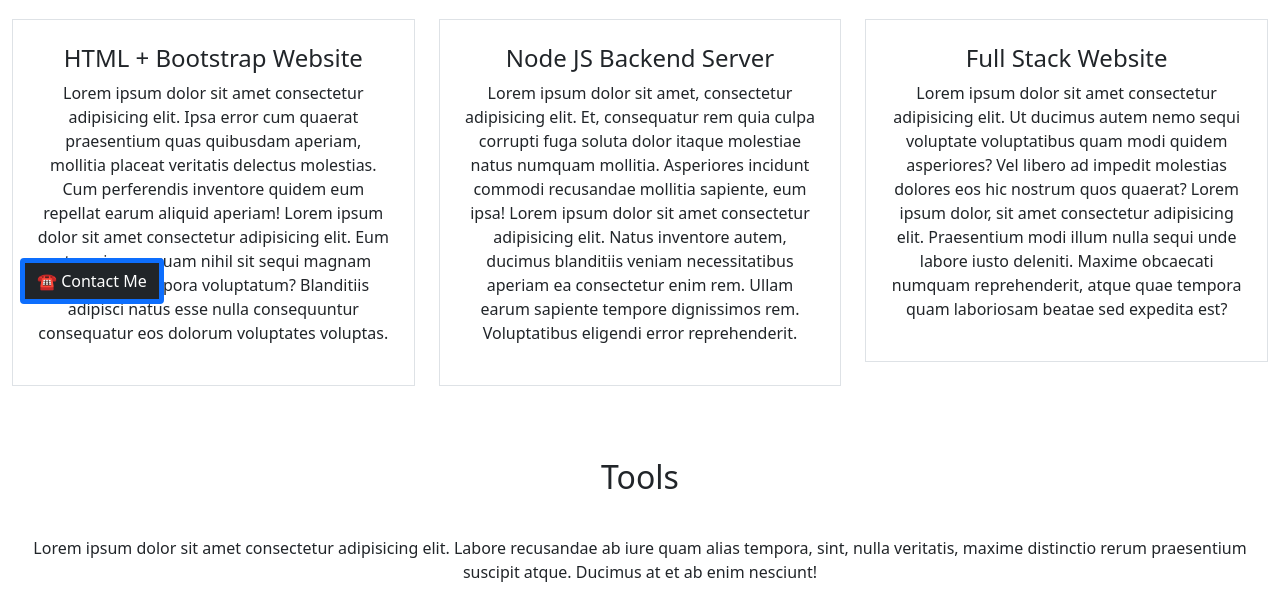
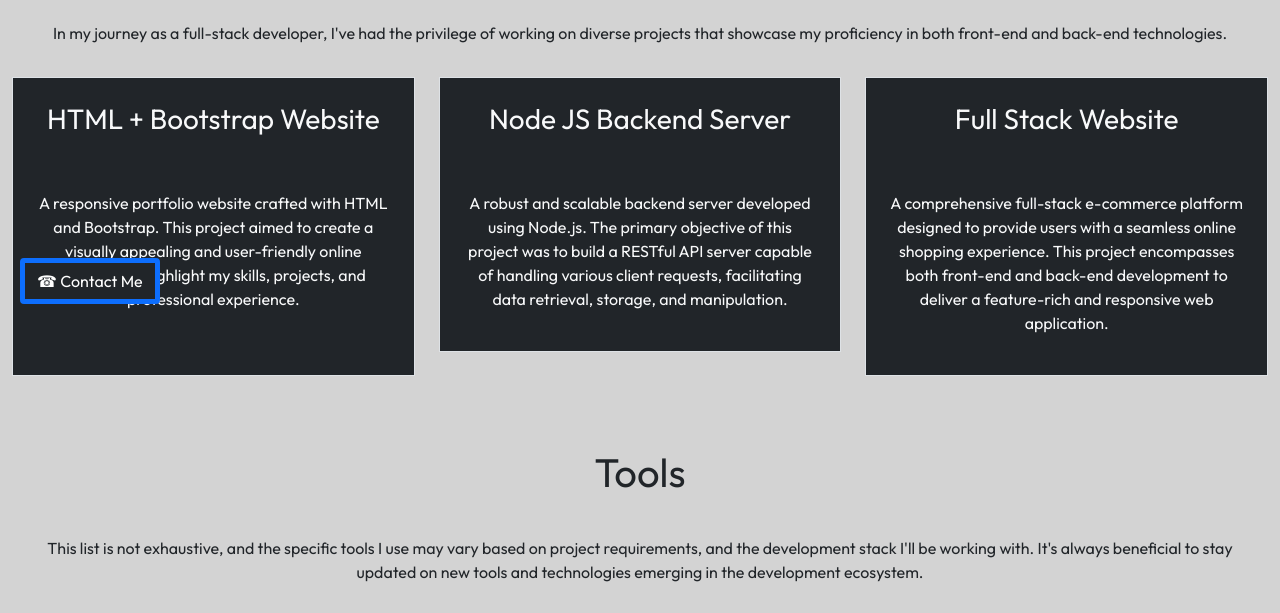
Before and after one commit to jesseca-ac/individual-casanare-jesseca, a plain HTML site: page frontend/capstone1/index.html in a window 1280 px wide. Shown: the part 488-1101 px from the top of the page. Drawn offline with nearby package versions, Linux system fonts and the light colour scheme.

Commit message:
add capstone code for s17

```diff
--- /dev/null
+++ b/frontend/capstone1/index.css
@@ -0,0 +1,4 @@
+body {
+    font-family: 'Outfit', sans-serif;
+    background-color: lightgrey;
+}
--- a/frontend/capstone1/index.html
+++ b/frontend/capstone1/index.html
@@ -7,7 +7,16 @@
 
     <!-- Bootstrap CSS 5.1 -->
     <link href="https://cdn.jsdelivr.net/npm/bootstrap@5.1.3/dist/css/bootstrap.min.css" rel="stylesheet"
-        integrity="sha384-1BmE4kWBq78iYhFldvKuhfTAU6auU8tT94WrHftjDbrCEXSU1oBoqyl2QvZ6jIW3" crossorigin="anonymous">
+        integrity="sha384-1BmE4kWBq78iYhFldvKuhfTAU6auU8tT94WrHftjDbrCEXSU1oBoqyl2QvZ6jIW3" crossorigin="anonymous"
+    >
+
+    <!-- External CSS -->
+    <link rel="stylesheet" href="index.css">
+
+    <!-- Google Fonts -->
+    <link rel="preconnect" href="https://fonts.googleapis.com">
+    <link rel="preconnect" href="https://fonts.gstatic.com" crossorigin>
+    <link href="https://fonts.googleapis.com/css2?family=Outfit&display=swap" rel="stylesheet">
 
     <title>Capstone 1 - Jesseca C.</title>
 </head>
@@ -38,7 +47,7 @@
             <div class="mx-3 text-light text-center">
                 <h1>Jesseca Casañare</h1>
                 <h4>Full Stack Web Developer</h4>
-                <p>Lorem ipsum dolor sit amet consectetur adipisicing elit. Labore recusandae ab iure quam alias tempora, sint, nulla veritatis, maxime distinctio rerum praesentium suscipit atque. Ducimus at et ab enim nesciunt!</p>
+                <p class="pt-5">A passionate full-stack developer with a strong foundation in both front-end and back-end technologies. My journey in software development has equipped me with expertise in crafting responsive and user-friendly interfaces using HTML, CSS, and JavaScript, while also delving into server-side scripting with languages like Node.js.</p>
             </div>
         </div>
 
@@ -47,28 +56,28 @@
 
     <!-- Projects Start -->
     <section id="projects">
-        <h2 class="pt-5 p-3 text-center">Projects</h2>
-        <p class="p-3 text-center">Lorem ipsum dolor sit amet consectetur adipisicing elit. Labore recusandae ab iure quam alias tempora, sint, nulla veritatis, maxime distinctio rerum praesentium suscipit atque. Ducimus at et ab enim nesciunt!</p>
+        <h1 class="pt-5 p-3 text-center">Projects</h1>
+        <p class="p-3 text-center">In my journey as a full-stack developer, I've had the privilege of working on diverse projects that showcase my proficiency in both front-end and back-end technologies.</p>
         <div class="container-fluid">
             <div class="row">
                 <div class="col-lg-4 col-md-6 mb-4 text-center">
-                    <div class="border p-4">
-                        <h4>HTML + Bootstrap Website</h4>
-                        <p>Lorem ipsum dolor sit amet consectetur adipisicing elit. Ipsa error cum quaerat praesentium quas quibusdam aperiam, mollitia placeat veritatis delectus molestias. Cum perferendis inventore quidem eum repellat earum aliquid aperiam! Lorem ipsum dolor sit amet consectetur adipisicing elit. Eum atque ipsam quam nihil sit sequi magnam possimus tempora voluptatum? Blanditiis adipisci natus esse nulla consequuntur consequatur eos dolorum voluptates voluptas.</p>
+                    <div class="border p-4 pb-5 bg-dark text-light">
+                        <h3>HTML + Bootstrap Website</h3>
+                        <p class="pt-5">A responsive portfolio website crafted with HTML and Bootstrap. This project aimed to create a visually appealing and user-friendly online portfolio to highlight my skills, projects, and professional experience.</p>
                     </div>
                 </div>
 
                 <div class="col-lg-4 col-md-6 mb-4 text-center">
-                    <div class="border p-4">
-                        <h4>Node JS Backend Server</h4>
-                        <p>Lorem ipsum dolor sit amet, consectetur adipisicing elit. Et, consequatur rem quia culpa corrupti fuga soluta dolor itaque molestiae natus numquam mollitia. Asperiores incidunt commodi recusandae mollitia sapiente, eum ipsa! Lorem ipsum dolor sit amet consectetur adipisicing elit. Natus inventore autem, ducimus blanditiis veniam necessitatibus aperiam ea consectetur enim rem. Ullam earum sapiente tempore dignissimos rem. Voluptatibus eligendi error reprehenderit.</p>
+                    <div class="border p-4 bg-dark text-light">
+                        <h3>Node JS Backend Server</h3>
+                        <p class="pt-5">A robust and scalable backend server developed using Node.js. The primary objective of this project was to build a RESTful API server capable of handling various client requests, facilitating data retrieval, storage, and manipulation.</p>
                     </div>
                 </div>
 
                 <div class="col-lg-4 col-md-12 text-center">
-                    <div class="border p-4">
-                        <h4>Full Stack Website</h4>
-                        <p>Lorem ipsum dolor sit amet consectetur adipisicing elit. Ut ducimus autem nemo sequi voluptate voluptatibus quam modi quidem asperiores? Vel libero ad impedit molestias dolores eos hic nostrum quos quaerat? Lorem ipsum dolor, sit amet consectetur adipisicing elit. Praesentium modi illum nulla sequi unde labore iusto deleniti. Maxime obcaecati numquam reprehenderit, atque quae tempora quam laboriosam beatae sed expedita est?</p>
+                    <div class="border p-4 bg-dark text-light">
+                        <h3>Full Stack Website</h3>
+                        <p class="pt-5">A comprehensive full-stack e-commerce platform designed to provide users with a seamless online shopping experience. This project encompasses both front-end and back-end development to deliver a feature-rich and responsive web application.</p>
                     </div>
                 </div>
             </div>
@@ -78,8 +87,8 @@
 
     <!-- Tools Start -->
     <section id="tools">
-        <h2 class="pt-5 p-3 text-center">Tools</h2>
-        <p class="p-3 text-center">Lorem ipsum dolor sit amet consectetur adipisicing elit. Labore recusandae ab iure quam alias tempora, sint, nulla veritatis, maxime distinctio rerum praesentium suscipit atque. Ducimus at et ab enim nesciunt!</p>
+        <h1 class="pt-5 p-3 text-center">Tools</h1>
+        <p class="p-3 text-center">This list is not exhaustive, and the specific tools I use may vary based on project requirements, and the development stack I'll be working with. It's always beneficial to stay updated on new tools and technologies emerging in the development ecosystem.</p>
         <div class="d-flex justify-content-center">
             <div class="d-flex flex-md-column">
                 <div class="d-md-flex justify-content-center">
```
